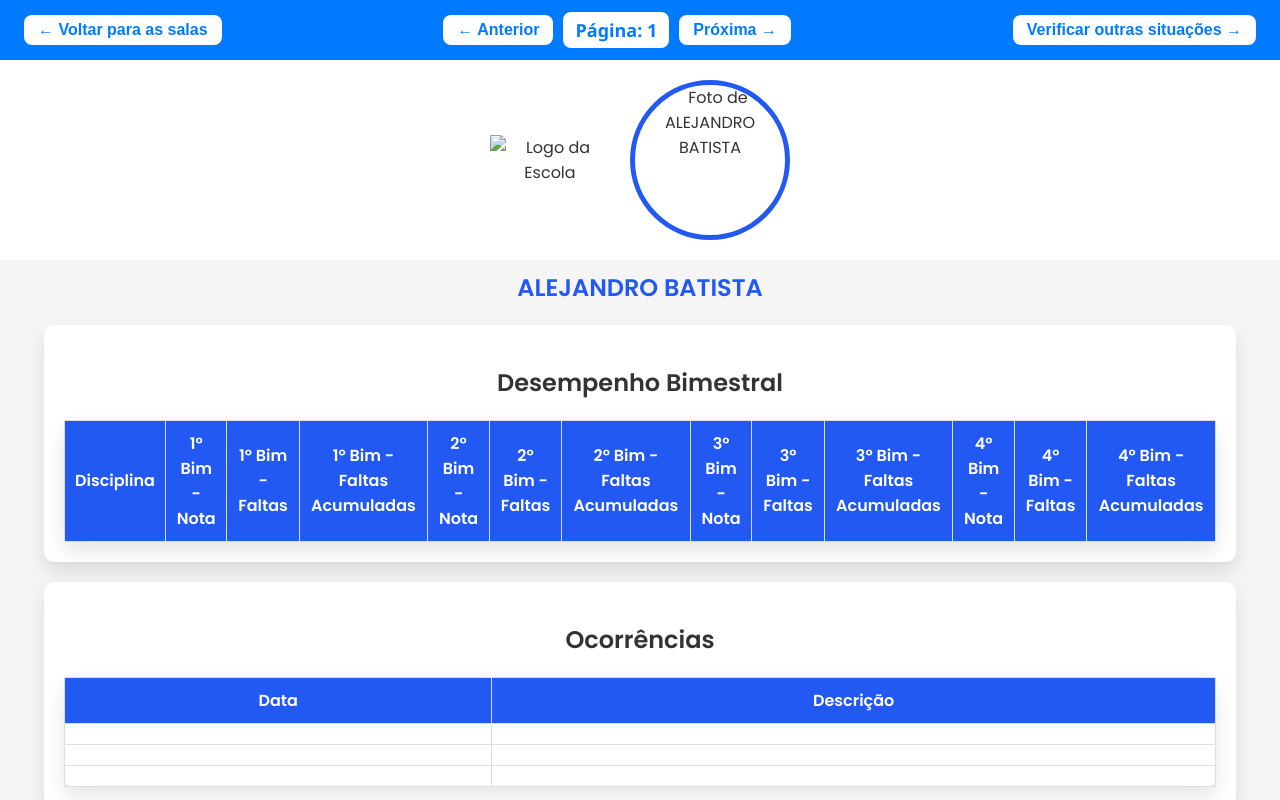
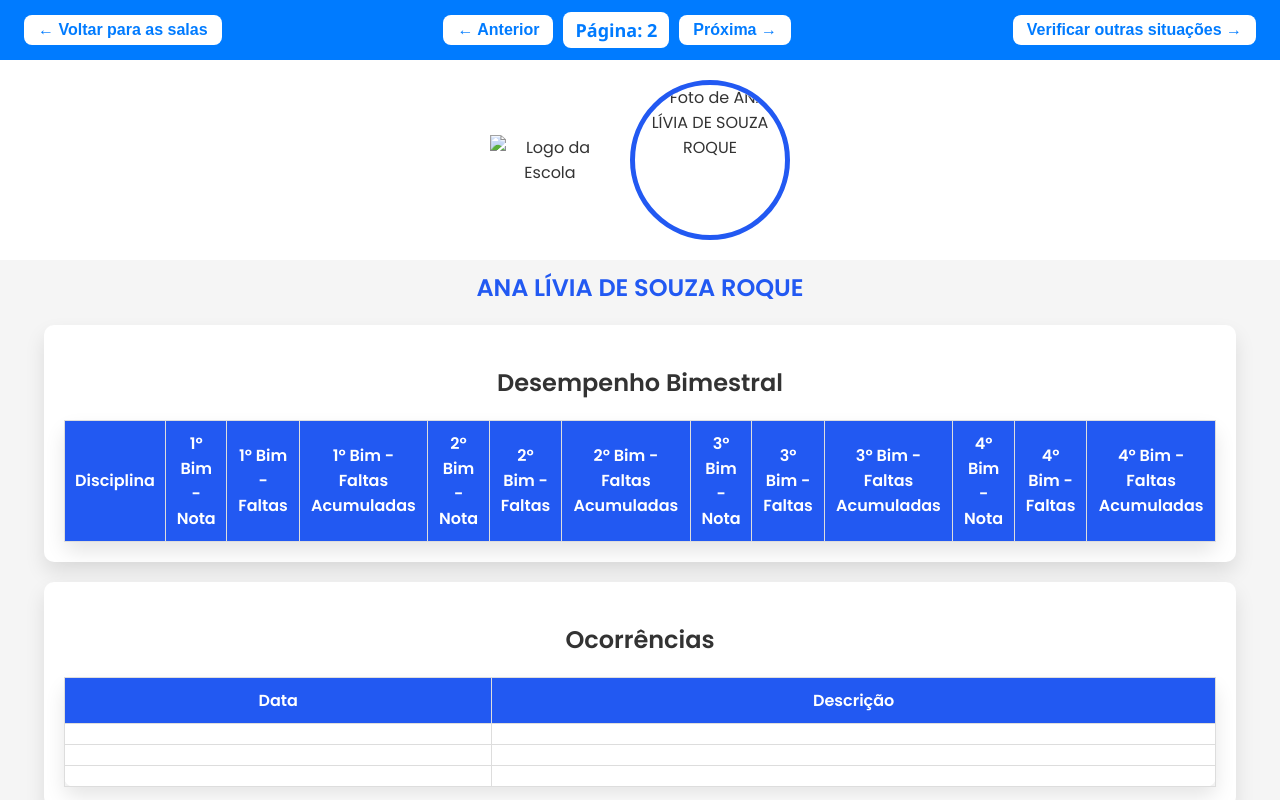
Before and after one commit to professorgaldino/1a, a plain HTML site: page index.html in a window 1280 px wide. Drawn offline with Linux system fonts and the light colour scheme; no server answers.

Commit message:
Update index.html
alunos ativos

```diff
--- a/index.html
+++ b/index.html
@@ -80,15 +80,14 @@
     <button onclick="window.location.href='outros9a.html'">Verificar outras situações →</button>
   </div>
 
-  <iframe id="viewer" src="a1.html"></iframe>
+  <iframe id="viewer" src="a2.html"></iframe>
 
   <script>
     const pages = [
-      "a1.html", "a2.html", "a3.html", "a4.html", "a5.html", "a7.html", "a8.html",
-      "a9.html", "a10.html", "a11.html", "a12.html", "a14.html", "a15.html", "a16.html",
-      "a17.html", "a18.html", "a19.html", "a20.html", "a21.html", "a22.html", "a23.html",
-      "a24.html", "a25.html", "a26.html", "a27.html", "a28.html", "a30.html", "a31.html",
-      "a32.html", "a33.html"
+      "a2.html", "a3.html", "a4.html", "a5.html", "a7.html", "a9.html", "a11.html", "a12.html", "a14.html",
+      "a15.html", "a17.html", "a18.html", "a19.html", "a21.html", "a22.html", "a23.html", "a24.html",
+      "a25.html", "a26.html", "a27.html", "a28.html", "a29.html", "a30.html", "a31.html", "a32.html",
+      "a33.html", "a34.html", "a35.html", "a37.html", "a38.html", "a39.html", "a40.html", "a41.html"
     ];
 
     let currentIndex = 0;
@@ -98,7 +97,7 @@
 
     function updateViewer() {
       const currentPage = pages[currentIndex];
-      const pageNum = currentPage.match(/\d+/)[0]; // Extrai só o número
+      const pageNum = currentPage.match(/\d+/)[0];
       viewer.src = currentPage;
       pageNumber.textContent = "Página: " + pageNum;
     }
```
